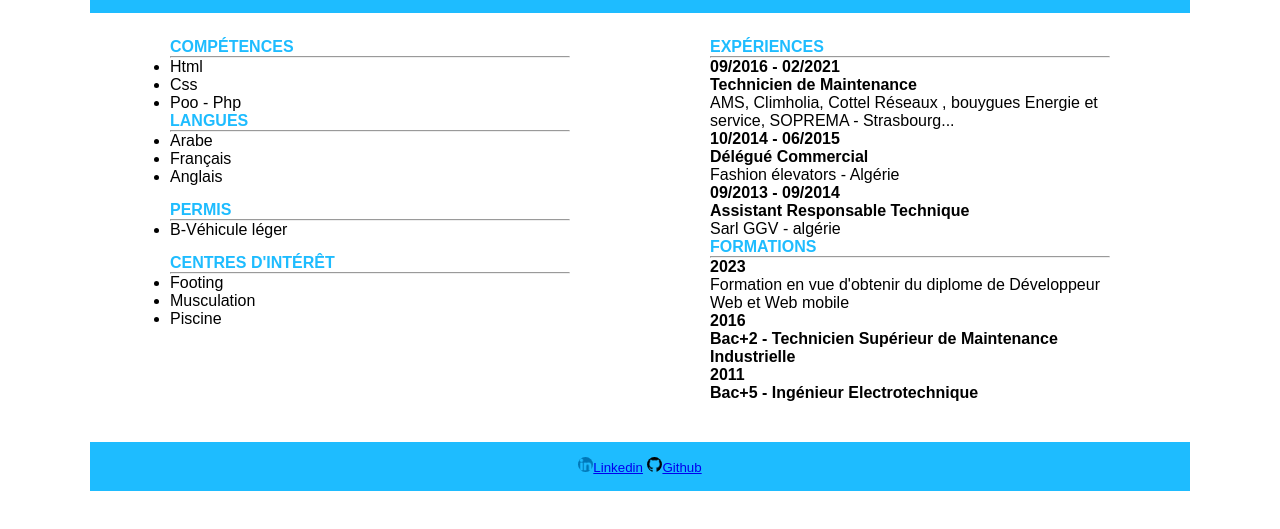
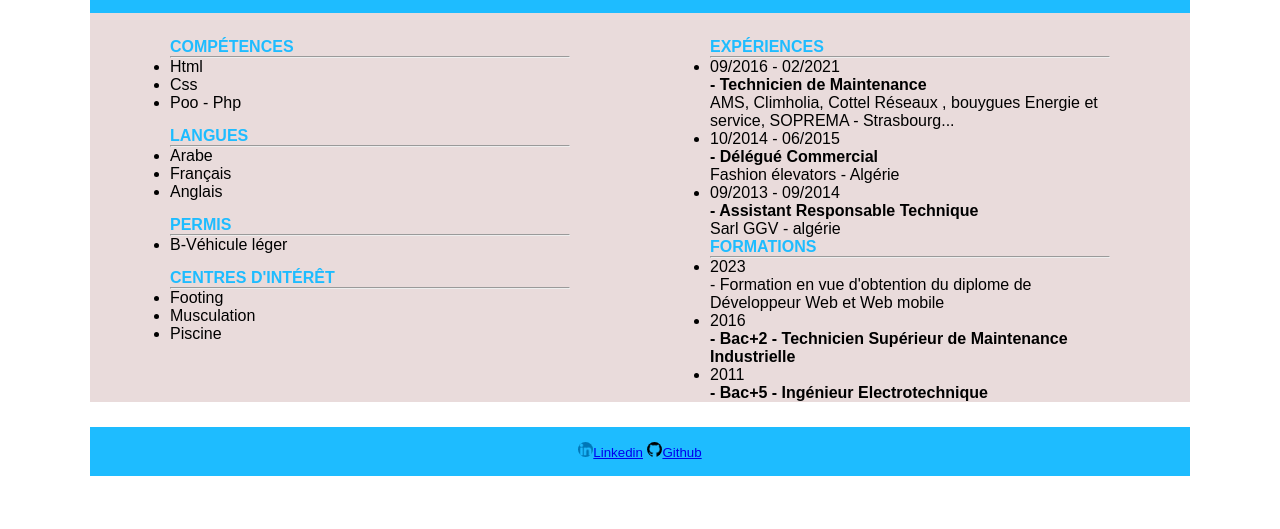
Before and after one commit to derdeche/PROJET-CV, a plain HTML site: page index.html in a window 1280 px wide. Shown: the part 227-756 px from the top of the page. Drawn offline with Linux system fonts and the light colour scheme.

Commit message:
reorganisation

```diff
--- a/index.html
+++ b/index.html
@@ -8,15 +8,16 @@
     <title>Foued DERDECHE | CV</title>
 </head>
 <body>
+    <div id="wrapper">
         <!--ENTETE-->
         <header>
             <h1>Foued DERDECHE</h1>
             <h2>PROJET : DÉVELOPPEUR WEB ET WEB MOBILE </h2>
             <!--CONTACT-->
             <div class="contact">
-            <p><img src="images/mail.png" class="info">  foued.derdeche@gmail.com</p>
-            <p><img src="images/telephone.png" class="info">  07.66.57.32.39</p>
-            <p><img src="images/maps.png" class="info">  67100 - Strasbourg </p>
+                <p><img src="images/mail.png" >  foued.derdeche@gmail.com</p>
+                <p><img src="images/telephone.png" >  07.66.57.32.39</p>
+                <p><img src="images/maps.png" >  67100 - Strasbourg </p>
             </div>
         </header>
                                         <!--SECTION GAUCHE-->
@@ -24,7 +25,7 @@
             <h4>COMPÉTENCES</h4>
 
             <hr class="light">
-        <div class="compétences">
+            <div class="competences">
                 <ul>
                     <li><div>Html</div></li>
                     <li><div>Css</div></li>
@@ -32,9 +33,11 @@
                 </ul>
             </div>
 
+
             <h4>LANGUES</h4>
 
             <hr class="light">
+
             <div class="langues">
                 <ul>
                     <li><div>Arabe</div></li>
@@ -65,49 +68,60 @@
         </section>
                                         <!--SECTION A DROITE-->
         <section class= "right">
+            <h4>EXPÉRIENCES</h4>
+                                        <!--LES EXPERIENCES-->
+            <hr class="light">
+            <div class ="experiences">
+                <ul>
+                    <li>09/2016 - 02/2021</li>
+                </ul>
 
-        <h4>EXPÉRIENCES</h4>
-
-        <hr class="light">
-        <div class ="competences">
-
-            <div><strong>09/2016 - 02/2021</strong></div>
-
-            <div><strong>Technicien de Maintenance</strong></div>
+                <div><strong>- Technicien de Maintenance</strong></div>
                 <div>AMS, Climholia, Cottel Réseaux ,
                     bouygues Energie et service,
                     SOPREMA - Strasbourg...</div>
 
-            <div><strong>10/2014 - 06/2015</strong></div>
+                <ul>
+                    <li>10/2014 - 06/2015</li>
+                </ul>
 
-            <div><strong>Délégué Commercial</strong></div>
+                <div><b>- Délégué Commercial</b></div>
                 <div>Fashion élevators - Algérie</div>
 
-            <div><strong>09/2013 - 09/2014</strong></div>
+                <ul>
+                    <li>09/2013 - 09/2014</li>
+                </ul>
 
-            <div><strong>Assistant Responsable Technique</strong></div>
+                <div><strong>- Assistant Responsable Technique</strong></div>
                 <div>Sarl GGV - algérie</div>
 
             <h4>FORMATIONS</h4>
-
+                                            <!--LES FORMATIONS-->
             <hr class="light">
             <div class="formations">
-            <div><strong>2023</strong></div>
-            <div>Formation en vue d'obtenir du diplome de Développeur Web et Web mobile</div>
 
+                <ul>
+                    <li>2023</li>
+                </ul>
+                <div>- Formation en vue d'obtention du diplome de Développeur Web et Web mobile</div>
 
-            <div><strong>2016</strong></div>
-            <div><strong>Bac+2 - Technicien Supérieur de
+                <ul>
+                    <li>2016</li>
+                </ul>
+                <div><strong>- Bac+2 - Technicien Supérieur de
                     Maintenance Industrielle</strong></div>
+                <ul>
+                    <li>2011</li>
+                </ul>
 
-            <div><strong>2011</strong></div>
-            <div><strong>Bac+5 - Ingénieur Electrotechnique</strong></div>
+                <div><strong>- Bac+5 - Ingénieur Electrotechnique</strong></div>
+
 
             </div>
 
         </section>
 
-
+    </div>
 
 </body>
 
```
Lines whose indentation alone changed are shown as unchanged.
